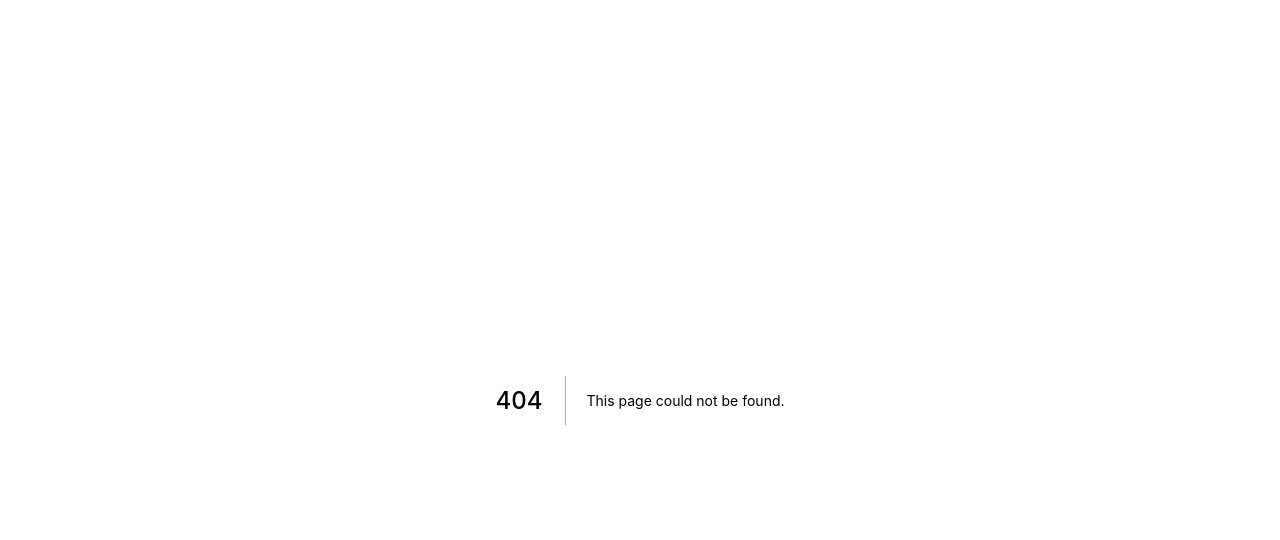
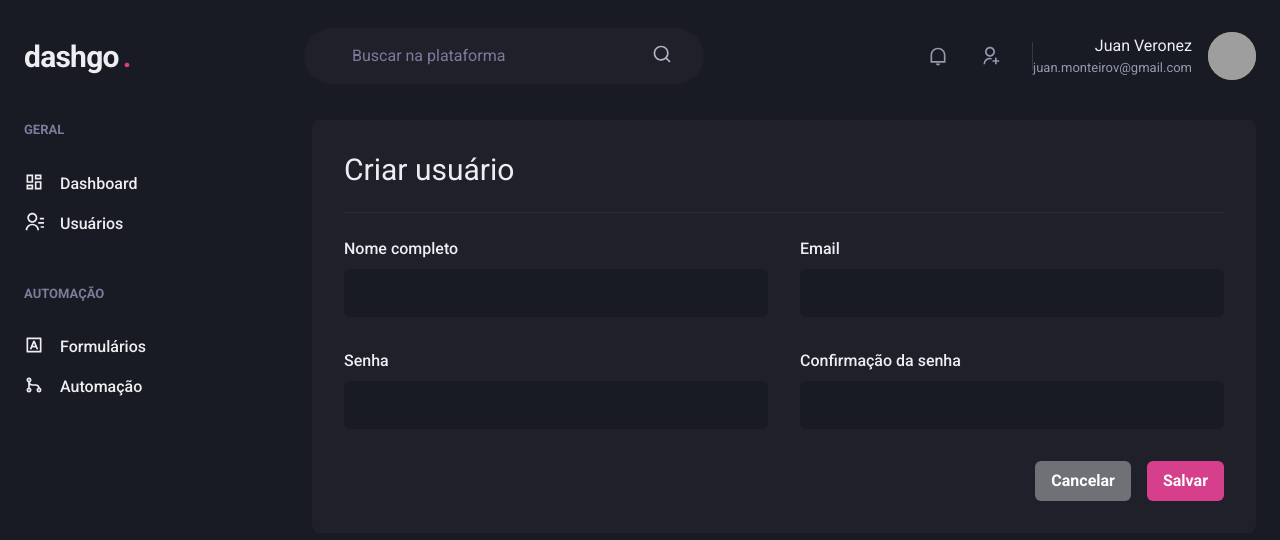
Before and after one commit to JuanMVeronez/ignite-react04-dashgo, a Next.js app: page /users/create in a window 1280 px wide. Before the commit this address had no page. Shown: the top 540 px of the page. Built offline with nearby package versions, Linux system fonts and the light colour scheme; grey boxes are pictures that could not be loaded.

Commit message:
tela de create user

```diff
--- /dev/null
+++ b/src/pages/users/create.tsx
@@ -0,0 +1,39 @@
+import { Box, Button, Divider, Flex, Heading, HStack, SimpleGrid, VStack } from "@chakra-ui/react";
+import { Input } from "../../components/Form/Input";
+
+import { Header } from "../../components/Header";
+import { Sidebar } from "../../components/Sidebar";
+
+export default function CreateUser() {
+  return (
+    <>
+      <Header />
+
+      <Flex w="100%" my="6" maxW={1480} mx="auto" px="6">
+        <Sidebar />
+
+        <Box flex="1" borderRadius={8} bg="gray.800" p="8">
+          <Heading size="lg" fontWeight="normal">Criar usuário</Heading>
+          <Divider my="6" borderColor="gray.700" />
+          <VStack spacing="8">
+            <SimpleGrid minChildWidth="240px" spacing="8" w="100%">
+              <Input name="name" label="Nome completo" />
+              <Input name="email" label="Email" type="email" />
+            </SimpleGrid>
+
+            <SimpleGrid minChildWidth="240px" spacing="8" w="100%">
+              <Input name="password" label="Senha" type="password" />
+              <Input name="passwordConfirmation" label="Confirmação da senha" type="password" />
+            </SimpleGrid>
+          </VStack>
+          <Flex mt="8" justify="flex-end">
+            <HStack spacing="4">
+              <Button colorScheme="whiteAlpha">Cancelar</Button>
+              <Button colorScheme="pink">Salvar</Button>
+            </HStack>
+          </Flex>
+        </Box>
+      </Flex>
+    </>
+  );
+}
```
